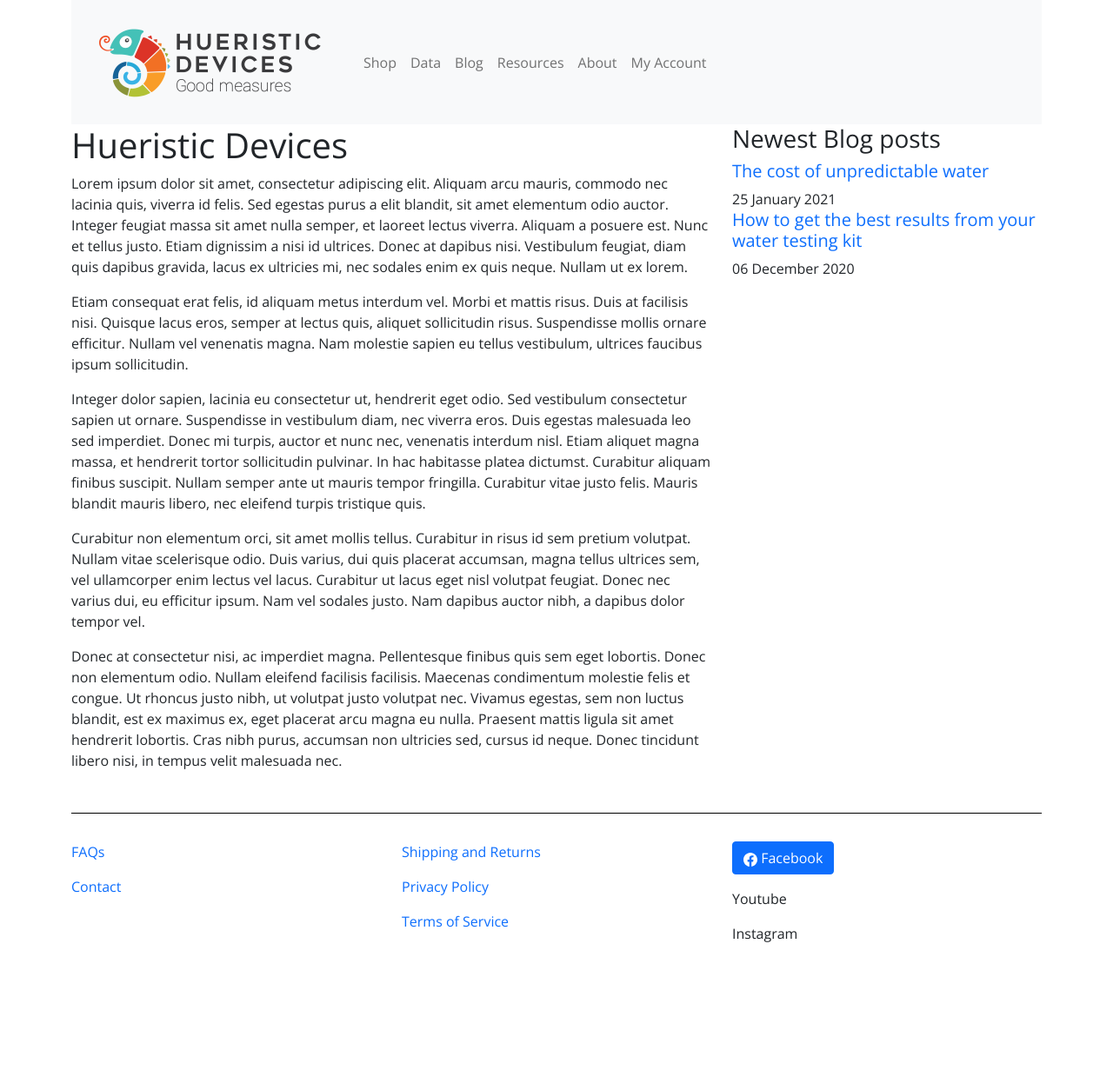
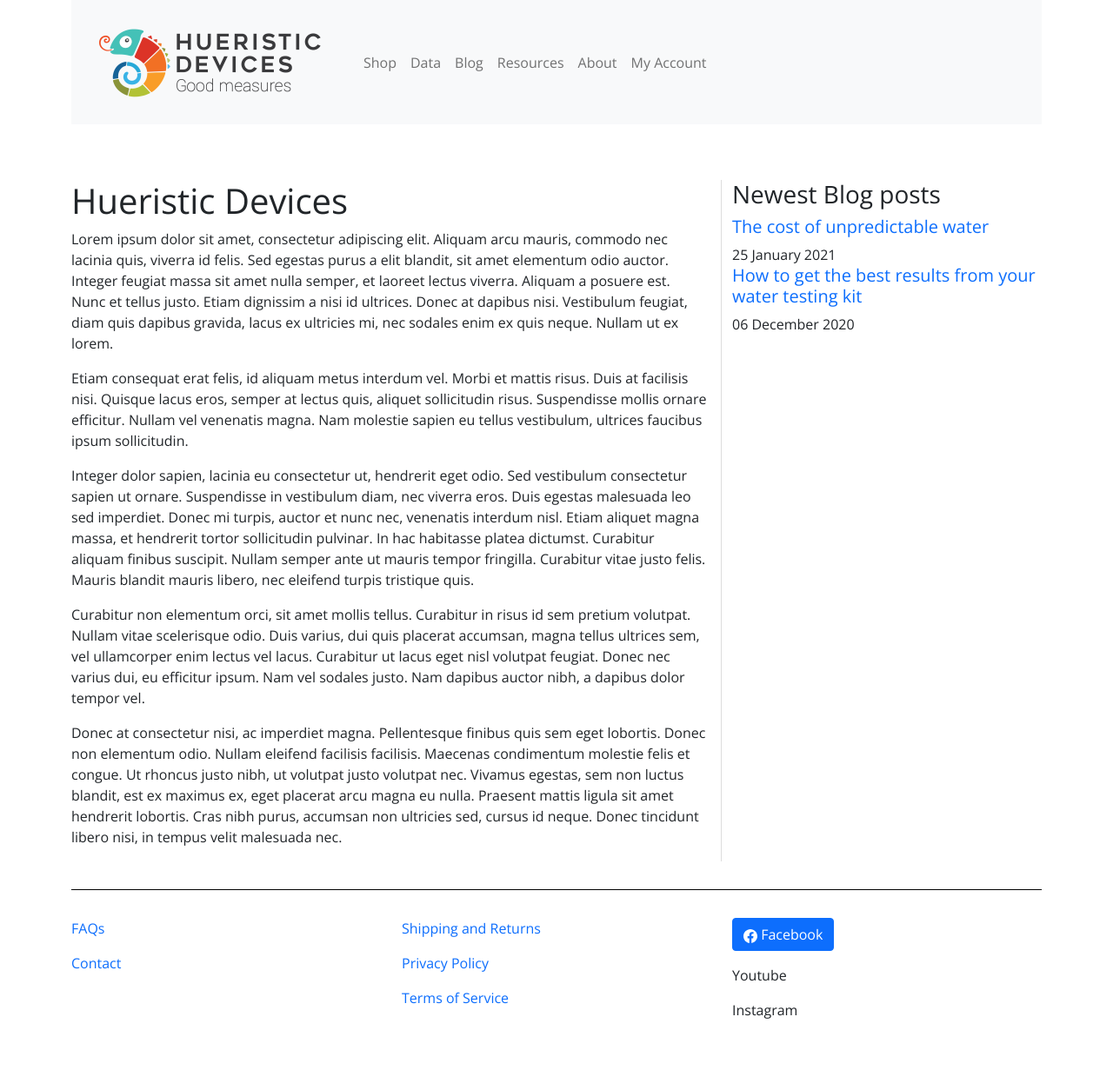
Before and after one commit to joannas97/staging, a Jekyll site: the page built from index.md, in a window 1280 px wide. Shown: the whole page at 87% size. Built offline with Jekyll 4.4.1, drawn with Linux system fonts in a browser that asks for light colours; before the commit the page ends 1166 px from its top, so only the background shows below that.

Commit message:
Padding and margins for the content

```diff
--- a/_layouts/default.html
+++ b/_layouts/default.html
@@ -44,8 +44,8 @@
                     </div>
                   </nav>
             </div>
-            <div class="row">
-                <div class="col-md-8">
+            <div class="row article">
+                <div class="col-md-8 main-article">
                     <article>
                         <h1>{{ page.title }}</h1>
                         {{ content }}
--- a/styles/styles.css
+++ b/styles/styles.css
@@ -27,3 +27,13 @@ a:active {
     padding: 2em 0;
     border-top: 1px solid #000;
 }
+
+div.article {
+    margin-top: 2em;
+    padding-top: 2em;
+}
+
+div.main-article {
+    padding-right: 1em;
+    border-right: 1px solid #ddd;
+}
```
Also changed, not shown: _layouts/post.html (+5 -2 lines).
